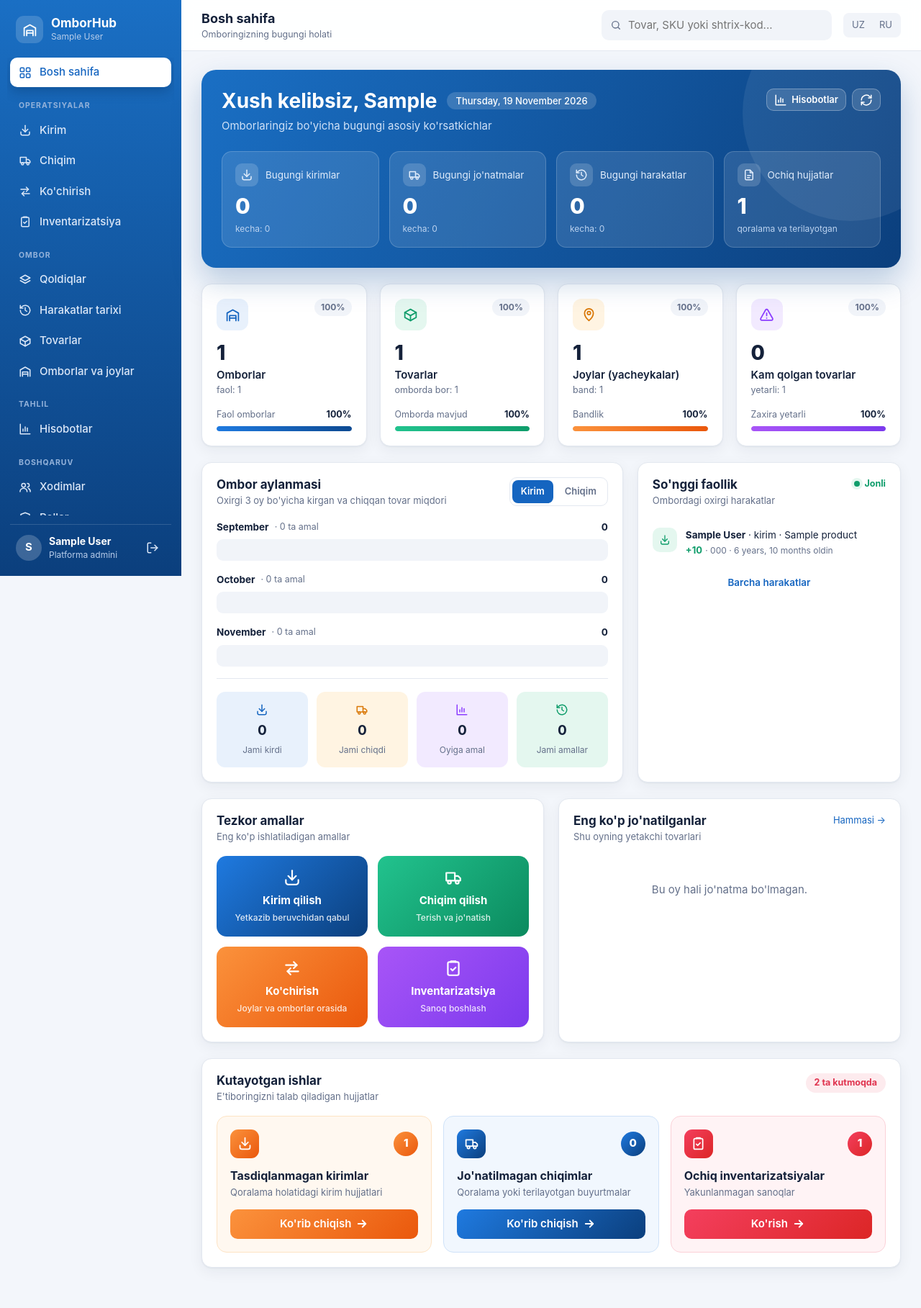
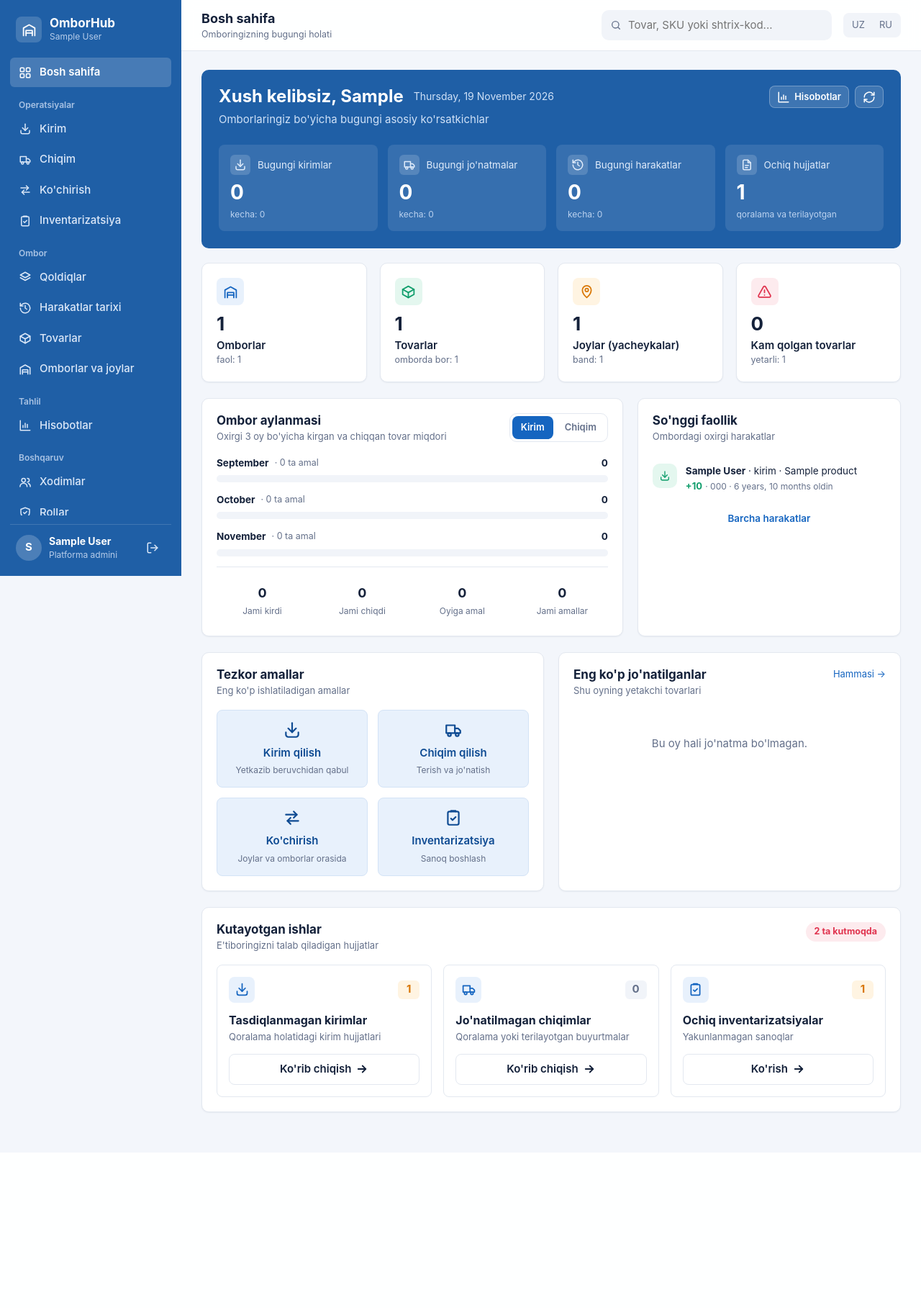
Before and after one commit to Jasmina-coco/WMS, a Django app: page /app/ in a window 1280 px wide. Shown: the whole page at 72% size. After the commit the page ends 1547 px from the top, so only its background shows below. Run offline with Django 5.2, Linux system fonts and the light colour scheme; a user stored in the database is signed in; tables that the repository leaves empty hold one stand-in row (values such as "Sample post"); parts of the project's set-up code (start-up, migrations or seed data) failed here and were passed over.

Commit message:
Dizayn: gradient va bezaklarsiz sodda ko'rinish, ko'k rang saqlandi

```diff
--- a/static/css/app.css
+++ b/static/css/app.css
@@ -17,13 +17,13 @@
   flex-direction: column;
   padding: 18px 14px;
   color: #dce8f8;
-  background: linear-gradient(180deg, var(--brand-1) 0%, var(--brand-2) 100%);
+  background: var(--brand-1);
 }
 
 .brand { display: flex; align-items: center; gap: 11px; padding: 4px 8px 20px; color: #fff; }
 .brand:hover { text-decoration: none; }
 .brand-mark {
-  width: 38px; height: 38px; border-radius: 11px;
+  width: 36px; height: 36px; border-radius: 8px;
   display: grid; place-items: center;
   background: rgba(255, 255, 255, 0.16);
 }
@@ -33,17 +33,17 @@
 
 .nav { flex: 1; overflow-y: auto; margin: 0 -4px; padding: 0 4px; }
 .nav-title {
-  font-size: 10.5px; font-weight: 700; letter-spacing: 0.09em; text-transform: uppercase;
-  color: #93b2da; padding: 16px 12px 6px;
+  font-size: 12px; font-weight: 600;
+  color: #a9c3e4; padding: 14px 12px 4px;
 }
 .nav-link {
   display: flex; align-items: center; gap: 11px;
   padding: 9px 12px; margin-bottom: 2px;
-  border-radius: 10px; color: #dce8f8; font-weight: 500;
+  border-radius: 6px; color: #dce8f8; font-weight: 500;
   transition: background 0.15s, color 0.15s;
 }
 .nav-link:hover { background: rgba(255, 255, 255, 0.1); color: #fff; text-decoration: none; }
-.nav-link.active { background: #fff; color: var(--primary); box-shadow: 0 6px 16px rgba(4, 30, 66, 0.25); }
+.nav-link.active { background: rgba(255, 255, 255, 0.18); color: #fff; font-weight: 600; }
 .nav-badge {
   margin-left: auto; min-width: 20px; padding: 1px 7px; border-radius: 999px;
   background: var(--danger); color: #fff; font-size: 11px; text-align: center;
@@ -150,32 +150,25 @@
 
 .hero {
   position: relative; overflow: hidden;
-  padding: 26px 28px 28px; margin-bottom: 22px;
-  border-radius: 20px; color: #fff;
-  background: linear-gradient(120deg, var(--brand-1) 0%, var(--brand-2) 100%);
-  box-shadow: var(--shadow-lg);
-}
-.hero::after {
-  content: ""; position: absolute; right: -80px; top: -90px;
-  width: 300px; height: 300px; border-radius: 50%;
-  background: rgba(255, 255, 255, 0.07);
+  padding: 22px 24px 24px; margin-bottom: 20px;
+  border-radius: 10px; color: #fff;
+  background: var(--brand-1);
 }
 .hero-top { position: relative; z-index: 1; display: flex; justify-content: space-between; align-items: flex-start; gap: 16px; flex-wrap: wrap; }
-.hero h1 { margin: 0; font-size: 28px; display: flex; align-items: center; gap: 14px; flex-wrap: wrap; }
+.hero h1 { margin: 0; font-size: 24px; display: flex; align-items: center; gap: 14px; flex-wrap: wrap; }
 .hero p { margin: 6px 0 0; color: #cfe1f7; }
-.date-pill { font-size: 13px; font-weight: 500; padding: 4px 12px; border-radius: 999px; background: rgba(255, 255, 255, 0.16); }
+.date-pill { font-size: 14px; font-weight: 400; color: #cfe1f7; }
 .hero .btn { background: rgba(255, 255, 255, 0.14); border-color: rgba(255, 255, 255, 0.28); color: #fff; }
 .hero .btn:hover { background: rgba(255, 255, 255, 0.24); }
 
 .kpis { position: relative; z-index: 1; display: grid; grid-template-columns: repeat(4, minmax(0, 1fr)); gap: 14px; margin-top: 24px; }
 .kpi {
-  padding: 16px 18px; border-radius: 14px;
-  background: rgba(255, 255, 255, 0.11);
-  border: 1px solid rgba(255, 255, 255, 0.18);
+  padding: 14px 16px; border-radius: 8px;
+  background: rgba(255, 255, 255, 0.1);
 }
 .kpi-label { display: flex; align-items: center; gap: 10px; font-size: 13.5px; color: #e0ecfb; }
-.kpi-label .chip { width: 32px; height: 32px; border-radius: 9px; display: grid; place-items: center; background: rgba(255, 255, 255, 0.16); }
-.kpi-value { font-size: 30px; font-weight: 800; margin-top: 12px; line-height: 1; }
+.kpi-label .chip { width: 28px; height: 28px; border-radius: 6px; display: grid; place-items: center; background: rgba(255, 255, 255, 0.16); }
+.kpi-value { font-size: 28px; font-weight: 700; margin-top: 10px; line-height: 1; }
 .kpi-note { font-size: 12px; color: #bcd3f0; margin-top: 8px; }
 
 /* --- Statistik kartalar --- */
@@ -183,15 +176,11 @@
 .stat-cards { display: grid; grid-template-columns: repeat(4, minmax(0, 1fr)); gap: 18px; margin-bottom: 22px; }
 .stat-card { padding: 20px; }
 .stat-card .row { display: flex; justify-content: space-between; align-items: flex-start; }
-.stat-icon { width: 44px; height: 44px; border-radius: 12px; display: grid; place-items: center; }
+.stat-icon { width: 38px; height: 38px; border-radius: 8px; display: grid; place-items: center; }
 .stat-icon .icon { width: 21px; height: 21px; }
-.stat-value { font-size: 28px; font-weight: 800; margin-top: 16px; line-height: 1.1; }
+.stat-value { font-size: 26px; font-weight: 700; margin-top: 12px; line-height: 1.1; }
 .stat-label { font-weight: 600; margin-top: 4px; }
 .stat-sub { font-size: 12.5px; color: var(--muted); }
-.progress-row { display: flex; justify-content: space-between; font-size: 12.5px; color: var(--muted); margin-top: 16px; }
-.progress-row b { color: var(--text); }
-.progress { height: 7px; border-radius: 999px; background: var(--surface-2); margin-top: 6px; overflow: hidden; }
-.progress span { display: block; height: 100%; border-radius: inherit; }
 
 .trend {
   display: inline-flex; align-items: center; gap: 4px;
@@ -203,15 +192,11 @@
 .trend.down { background: var(--danger-soft); color: var(--danger); }
 .trend.flat { background: var(--surface-2); color: var(--muted); }
 
-/* Rang to'plamlari: ikon foni, progress va gradient tugmalar uchun */
+/* Rang to'plamlari: ikon foni uchun */
 .tone-blue .stat-icon, .tone-blue.soft { background: var(--primary-soft); color: var(--primary); }
-.tone-blue .progress span { background: linear-gradient(90deg, #1f7ae0, var(--primary-dark)); }
 .tone-green .stat-icon, .tone-green.soft { background: var(--success-soft); color: var(--success); }
-.tone-green .progress span { background: linear-gradient(90deg, #22c38e, var(--success)); }
 .tone-orange .stat-icon, .tone-orange.soft { background: var(--warning-soft); color: var(--warning); }
-.tone-orange .progress span { background: linear-gradient(90deg, #fb923c, #ea580c); }
 .tone-violet .stat-icon, .tone-violet.soft { background: var(--violet-soft); color: var(--violet); }
-.tone-violet .progress span { background: linear-gradient(90deg, #a855f7, #7c3aed); }
 .tone-red .stat-icon, .tone-red.soft { background: var(--danger-soft); color: var(--danger); }
 
 /* --- Analitika va faollik --- */
@@ -226,28 +211,27 @@
 }
 .segmented button.active { background: var(--primary); color: #fff; }
 
-.bar-item { margin-bottom: 16px; }
+.bar-item { margin-bottom: 14px; }
 .bar-meta { display: flex; align-items: center; gap: 8px; font-size: 13.5px; margin-bottom: 7px; }
 .bar-meta b { font-weight: 700; }
 .bar-meta .muted { font-size: 12.5px; }
 .bar-meta .end { margin-left: auto; display: flex; align-items: center; gap: 10px; font-weight: 700; }
-.bar { height: 30px; border-radius: 9px; background: var(--surface-2); overflow: hidden; }
+.bar { height: 10px; border-radius: 5px; background: var(--surface-2); overflow: hidden; }
 .bar span {
-  display: flex; align-items: center; justify-content: flex-end;
-  height: 100%; min-width: 44px; padding-right: 10px;
-  border-radius: 9px; color: #fff; font-size: 12px; font-weight: 700;
-  background: linear-gradient(90deg, #1f7ae0, var(--primary-dark));
+  display: block; height: 100%; min-width: 4px;
+  border-radius: 5px;
+  background: var(--primary);
   transition: width 0.6s ease;
 }
-.bar.out span { background: linear-gradient(90deg, #fb923c, #ea580c); }
+.bar.out span { background: #dd7a2c; }
 [data-series] { display: none; }
 [data-series].shown { display: block; }
 .bar-meta [data-series].shown { display: inline; }
 
 .mini-stats { display: grid; grid-template-columns: repeat(4, 1fr); gap: 12px; padding-top: 18px; margin-top: 6px; border-top: 1px solid var(--border); }
-.mini-stat { padding: 14px 10px; border-radius: 12px; text-align: center; }
-.mini-stat .icon { width: 18px; height: 18px; }
-.mini-stat b { display: block; font-size: 19px; margin-top: 4px; color: var(--text); }
+.mini-stat { padding: 4px 10px; text-align: center; }
+.mini-stat .icon { display: none; }
+.mini-stat b { display: block; font-size: 18px; color: var(--text); }
 .mini-stat small { color: var(--muted); font-size: 12px; }
 
 .live-dot { display: inline-flex; align-items: center; gap: 6px; font-size: 12.5px; font-weight: 700; color: var(--success); }
@@ -268,30 +252,22 @@
 .quick { display: grid; grid-template-columns: 1fr 1fr; gap: 14px; }
 .quick a {
   display: flex; flex-direction: column; align-items: center; justify-content: center; gap: 4px;
-  min-height: 112px; padding: 16px; border-radius: 14px;
-  color: #fff; text-align: center; font-weight: 700;
-  transition: transform 0.15s, box-shadow 0.15s;
+  min-height: 92px; padding: 14px; border-radius: 8px;
+  background: var(--primary-soft); color: var(--primary-dark); text-align: center; font-weight: 600;
+  border: 1px solid #d3e3f6;
 }
-.quick a:hover { text-decoration: none; transform: translateY(-2px); box-shadow: 0 12px 24px rgba(20, 33, 58, 0.18); }
+.quick a:hover { text-decoration: none; background: #dceafa; }
 .quick a .icon { width: 26px; height: 26px; margin-bottom: 4px; }
-.quick a small { font-weight: 500; opacity: 0.85; font-size: 12px; }
-.grad-blue { background: linear-gradient(135deg, #1f7ae0, var(--brand-2)); }
-.grad-green { background: linear-gradient(135deg, #22c38e, #0b8a5e); }
-.grad-orange { background: linear-gradient(135deg, #fb923c, #ea580c); }
-.grad-violet { background: linear-gradient(135deg, #a855f7, #7c3aed); }
+.quick a small { font-weight: 400; color: var(--muted); font-size: 12px; }
 
 /* --- Eng ko'p jo'natilgan tovarlar --- */
 
-.leader { display: flex; align-items: center; gap: 14px; padding: 13px 14px; border-radius: 12px; background: var(--surface-2); margin-bottom: 10px; }
-.leader:last-child { margin-bottom: 0; }
+.leader { display: flex; align-items: center; gap: 12px; padding: 10px 0; border-bottom: 1px solid var(--border); }
+.leader:last-child { border-bottom: 0; }
 .leader-badge {
-  position: relative; width: 44px; height: 44px; flex: none; border-radius: 11px;
-  display: grid; place-items: center; color: #fff; font-weight: 800; font-size: 14px;
-}
-.leader-badge i {
-  position: absolute; top: -7px; right: -7px; width: 20px; height: 20px; border-radius: 50%;
-  display: grid; place-items: center; font-style: normal; font-size: 11px;
-  background: #fff; color: var(--text); box-shadow: var(--shadow);
+  width: 28px; height: 28px; flex: none; border-radius: 50%;
+  display: grid; place-items: center; font-weight: 700; font-size: 13px;
+  background: var(--primary-soft); color: var(--primary-dark);
 }
 .leader .name { flex: 1; min-width: 0; }
 .leader .name b { display: block; overflow: hidden; text-overflow: ellipsis; white-space: nowrap; }
@@ -299,28 +275,20 @@
 .leader .total { text-align: right; }
 .leader .total b { display: block; font-size: 16px; }
 .leader .total small { color: var(--muted); font-size: 12px; }
-.rank-1 { background: linear-gradient(135deg, #fbbf24, #f59e0b); }
-.rank-2 { background: linear-gradient(135deg, #9ca3af, #6b7280); }
-.rank-3 { background: linear-gradient(135deg, #fb923c, #ea580c); }
 
 /* --- Kutayotgan ishlar --- */
 
 .pending-badge { padding: 4px 12px; border-radius: 999px; font-size: 12.5px; font-weight: 700; background: var(--danger-soft); color: var(--danger); }
 .pending-grid { display: grid; grid-template-columns: repeat(3, 1fr); gap: 16px; }
-.pending-item { position: relative; padding: 18px; border-radius: 14px; border: 1px solid; }
+.pending-item { padding: 16px; border-radius: 8px; border: 1px solid var(--border); background: var(--surface); }
 .pending-item .top { display: flex; justify-content: space-between; align-items: center; }
-.pending-item .count { min-width: 34px; height: 34px; padding: 0 10px; border-radius: 999px; display: grid; place-items: center; color: #fff; font-weight: 800; }
+.pending-item .count { min-width: 30px; height: 26px; padding: 0 8px; border-radius: 6px; display: grid; place-items: center; font-weight: 700; background: var(--surface-2); color: var(--muted); }
+.pending-item .count.on { background: var(--warning-soft); color: var(--warning); }
 .pending-item h3 { margin: 14px 0 4px; font-size: 16px; }
 .pending-item p { margin: 0 0 14px; color: var(--muted); font-size: 13px; }
-.pending-item .btn { width: 100%; border: 0; color: #fff; }
-.pending-item .stat-icon { width: 40px; height: 40px; border-radius: 11px; color: #fff; }
-.p-orange { background: #fff8f0; border-color: #fde3c4; }
-.p-orange .count, .p-orange .stat-icon, .p-orange .btn { background: linear-gradient(135deg, #fb923c, #ea580c); }
-.p-blue { background: #f1f7fe; border-color: #cfe2f8; }
-.p-blue .count, .p-blue .stat-icon, .p-blue .btn { background: linear-gradient(135deg, #1f7ae0, var(--brand-2)); }
-.p-red { background: #fff3f5; border-color: #fbd1d8; }
-.p-red .count, .p-red .stat-icon, .p-red .btn { background: linear-gradient(135deg, #f43f5e, #dc2626); }
-.pending-item .btn:hover { filter: brightness(1.05); }
+.pending-item .btn { width: 100%; }
+.pending-item .stat-icon { width: 36px; height: 36px; border-radius: 8px; background: var(--primary-soft); color: var(--primary); }
+
 
 /* --- Moslashuvchanlik --- */
 
--- a/static/css/base.css
+++ b/static/css/base.css
@@ -14,7 +14,7 @@
   --primary: #1565c0;
   --primary-dark: #0d4a92;
   --primary-soft: #e8f1fc;
-  --brand-1: #1a6fc4;
+  --brand-1: #1f5fa6;
   --brand-2: #0b3f7d;
   --success: #0f9d6b;
   --success-soft: #e4f7ef;
@@ -24,10 +24,9 @@
   --danger-soft: #fdebee;
   --violet: #8b3dff;
   --violet-soft: #f2eaff;
-  --radius: 14px;
-  --radius-sm: 10px;
-  --shadow: 0 1px 2px rgba(20, 33, 58, 0.05), 0 6px 20px rgba(20, 33, 58, 0.06);
-  --shadow-lg: 0 18px 40px rgba(13, 74, 146, 0.25);
+  --radius: 10px;
+  --radius-sm: 8px;
+  --shadow: 0 1px 2px rgba(20, 33, 58, 0.06);
   --font: "Inter", -apple-system, BlinkMacSystemFont, "Segoe UI", Roboto, Arial, sans-serif;
 }
 
--- a/templates/reports/_stat_card.html
+++ b/templates/reports/_stat_card.html
@@ -1,12 +1,7 @@
 {% load wms %}
 <div class="card stat-card tone-{{ tone }}">
-  <div class="row">
-    <span class="stat-icon">{% include "_icon.html" with name=icon %}</span>
-    <span class="trend flat">{{ card.progress }}%</span>
-  </div>
+  <span class="stat-icon">{% include "_icon.html" with name=icon %}</span>
   <div class="stat-value">{{ card.value }}</div>
   <div class="stat-label">{{ label }}</div>
   <div class="stat-sub">{{ sub_label }}: {{ card.sub }}</div>
-  <div class="progress-row"><span>{{ progress_label }}</span><b>{{ card.progress }}%</b></div>
-  <div class="progress"><span style="width:{{ card.progress }}%"></span></div>
 </div>
--- a/templates/reports/dashboard.html
+++ b/templates/reports/dashboard.html
@@ -45,13 +45,13 @@
 <section class="stat-cards">
   {% for card in cards %}
     {% if card.key == "warehouses" %}
-      {% include "reports/_stat_card.html" with tone="blue" icon="warehouse" label=_("Omborlar") sub_label=_("faol") progress_label=_("Faol omborlar") %}
+      {% include "reports/_stat_card.html" with tone="blue" icon="warehouse" label=_("Omborlar") sub_label=_("faol") %}
     {% elif card.key == "products" %}
-      {% include "reports/_stat_card.html" with tone="green" icon="box" label=_("Tovarlar") sub_label=_("omborda bor") progress_label=_("Omborda mavjud") %}
+      {% include "reports/_stat_card.html" with tone="green" icon="box" label=_("Tovarlar") sub_label=_("omborda bor") %}
     {% elif card.key == "locations" %}
-      {% include "reports/_stat_card.html" with tone="orange" icon="pin" label=_("Joylar (yacheykalar)") sub_label=_("band") progress_label=_("Bandlik") %}
+      {% include "reports/_stat_card.html" with tone="orange" icon="pin" label=_("Joylar (yacheykalar)") sub_label=_("band") %}
     {% else %}
-      {% include "reports/_stat_card.html" with tone="violet" icon="alert" label=_("Kam qolgan tovarlar") sub_label=_("yetarli") progress_label=_("Zaxira yetarli") %}
+      {% include "reports/_stat_card.html" with tone="red" icon="alert" label=_("Kam qolgan tovarlar") sub_label=_("yetarli") %}
     {% endif %}
   {% endfor %}
 </section>
@@ -81,16 +81,16 @@
           <span data-series="out">{{ row.outgoing|qty }}</span>
         </span>
       </div>
-      <div class="bar shown" data-series="in">{% if row.in_width %}<span style="width:{{ row.in_width }}%">{{ row.in_width }}%</span>{% endif %}</div>
-      <div class="bar out" data-series="out">{% if row.out_width %}<span style="width:{{ row.out_width }}%">{{ row.out_width }}%</span>{% endif %}</div>
+      <div class="bar shown" data-series="in">{% if row.in_width %}<span style="width:{{ row.in_width }}%"></span>{% endif %}</div>
+      <div class="bar out" data-series="out">{% if row.out_width %}<span style="width:{{ row.out_width }}%"></span>{% endif %}</div>
     </div>
     {% endfor %}
 
     <div class="mini-stats">
-      <div class="mini-stat tone-blue soft">{% include "_icon.html" with name="in" %}<b>{{ flow_totals.incoming|qty }}</b><small>{% translate "Jami kirdi" %}</small></div>
-      <div class="mini-stat tone-orange soft">{% include "_icon.html" with name="truck" %}<b>{{ flow_totals.outgoing|qty }}</b><small>{% translate "Jami chiqdi" %}</small></div>
-      <div class="mini-stat tone-violet soft">{% include "_icon.html" with name="chart" %}<b>{{ flow_totals.per_month }}</b><small>{% translate "Oyiga amal" %}</small></div>
-      <div class="mini-stat tone-green soft">{% include "_icon.html" with name="history" %}<b>{{ flow_totals.operations }}</b><small>{% translate "Jami amallar" %}</small></div>
+      <div class="mini-stat">{% include "_icon.html" with name="in" %}<b>{{ flow_totals.incoming|qty }}</b><small>{% translate "Jami kirdi" %}</small></div>
+      <div class="mini-stat">{% include "_icon.html" with name="truck" %}<b>{{ flow_totals.outgoing|qty }}</b><small>{% translate "Jami chiqdi" %}</small></div>
+      <div class="mini-stat">{% include "_icon.html" with name="chart" %}<b>{{ flow_totals.per_month }}</b><small>{% translate "Oyiga amal" %}</small></div>
+      <div class="mini-stat">{% include "_icon.html" with name="history" %}<b>{{ flow_totals.operations }}</b><small>{% translate "Jami amallar" %}</small></div>
     </div>
   </div>
 
@@ -100,7 +100,6 @@
         <h2>{% translate "So'nggi faollik" %}</h2>
         <p>{% translate "Ombordagi oxirgi harakatlar" %}</p>
       </div>
-      <span class="live-dot">{% translate "Jonli" %}</span>
     </div>
     <ul class="feed">
       {% for m in activity %}
@@ -128,10 +127,10 @@
   <div class="card">
     <div class="card-head"><div><h2>{% translate "Tezkor amallar" %}</h2><p>{% translate "Eng ko'p ishlatiladigan amallar" %}</p></div></div>
     <div class="quick">
-      {% if user|can:"receipts.create" %}<a class="grad-blue" href="{% url 'operations:create' 'receipt' %}">{% include "_icon.html" with name="in" %}{% translate "Kirim qilish" %}<small>{% translate "Yetkazib beruvchidan qabul" %}</small></a>{% endif %}
-      {% if user|can:"shipments.create" %}<a class="grad-green" href="{% url 'operations:create' 'shipment' %}">{% include "_icon.html" with name="truck" %}{% translate "Chiqim qilish" %}<small>{% translate "Terish va jo'natish" %}</small></a>{% endif %}
-      {% if user|can:"transfers.create" %}<a class="grad-orange" href="{% url 'operations:create' 'transfer' %}">{% include "_icon.html" with name="swap" %}{% translate "Ko'chirish" %}<small>{% translate "Joylar va omborlar orasida" %}</small></a>{% endif %}
-      {% if user|can:"counts.do" %}<a class="grad-violet" href="{% url 'operations:count_create' %}">{% include "_icon.html" with name="clipboard" %}{% translate "Inventarizatsiya" %}<small>{% translate "Sanoq boshlash" %}</small></a>{% endif %}
+      {% if user|can:"receipts.create" %}<a href="{% url 'operations:create' 'receipt' %}">{% include "_icon.html" with name="in" %}{% translate "Kirim qilish" %}<small>{% translate "Yetkazib beruvchidan qabul" %}</small></a>{% endif %}
+      {% if user|can:"shipments.create" %}<a href="{% url 'operations:create' 'shipment' %}">{% include "_icon.html" with name="truck" %}{% translate "Chiqim qilish" %}<small>{% translate "Terish va jo'natish" %}</small></a>{% endif %}
+      {% if user|can:"transfers.create" %}<a href="{% url 'operations:create' 'transfer' %}">{% include "_icon.html" with name="swap" %}{% translate "Ko'chirish" %}<small>{% translate "Joylar va omborlar orasida" %}</small></a>{% endif %}
+      {% if user|can:"counts.do" %}<a href="{% url 'operations:count_create' %}">{% include "_icon.html" with name="clipboard" %}{% translate "Inventarizatsiya" %}<small>{% translate "Sanoq boshlash" %}</small></a>{% endif %}
     </div>
   </div>
 
@@ -142,7 +141,7 @@
     </div>
     {% for p in top_products %}
     <div class="leader">
-      <span class="leader-badge rank-{{ forloop.counter }}">{{ p.product__name|slice:":2"|upper }}<i>{{ forloop.counter }}</i></span>
+      <span class="leader-badge">{{ forloop.counter }}</span>
       <div class="name"><b>{{ p.product__name }}</b><small>{{ p.product__sku }} · {% blocktranslate count n=p.operations %}{{ n }} ta jo'natma{% plural %}{{ n }} ta jo'natma{% endblocktranslate %}</small></div>
       <div class="total"><b>{{ p.shipped|qty }}</b><small>{% translate "jo'natildi" %}</small></div>
     </div>
@@ -160,19 +159,19 @@
   </div>
   <div class="pending-grid">
     <div class="pending-item p-orange">
-      <div class="top"><span class="stat-icon">{% include "_icon.html" with name="in" %}</span><span class="count">{{ pending.receipts }}</span></div>
+      <div class="top"><span class="stat-icon">{% include "_icon.html" with name="in" %}</span><span class="count{% if pending.receipts %} on{% endif %}">{{ pending.receipts }}</span></div>
       <h3>{% translate "Tasdiqlanmagan kirimlar" %}</h3>
       <p>{% translate "Qoralama holatidagi kirim hujjatlari" %}</p>
       {% if user|can:"receipts.view" %}<a class="btn" href="{% url 'operations:list' 'receipt' %}?status=draft">{% translate "Ko'rib chiqish" %} {% include "_icon.html" with name="arrow" %}</a>{% endif %}
     </div>
     <div class="pending-item p-blue">
-      <div class="top"><span class="stat-icon">{% include "_icon.html" with name="truck" %}</span><span class="count">{{ pending.shipments }}</span></div>
+      <div class="top"><span class="stat-icon">{% include "_icon.html" with name="truck" %}</span><span class="count{% if pending.shipments %} on{% endif %}">{{ pending.shipments }}</span></div>
       <h3>{% translate "Jo'natilmagan chiqimlar" %}</h3>
       <p>{% translate "Qoralama yoki terilayotgan buyurtmalar" %}</p>
       {% if user|can:"shipments.view" %}<a class="btn" href="{% url 'operations:list' 'shipment' %}">{% translate "Ko'rib chiqish" %} {% include "_icon.html" with name="arrow" %}</a>{% endif %}
     </div>
     <div class="pending-item p-red">
-      <div class="top"><span class="stat-icon">{% include "_icon.html" with name="clipboard" %}</span><span class="count">{{ pending.counts }}</span></div>
+      <div class="top"><span class="stat-icon">{% include "_icon.html" with name="clipboard" %}</span><span class="count{% if pending.counts %} on{% endif %}">{{ pending.counts }}</span></div>
       <h3>{% translate "Ochiq inventarizatsiyalar" %}</h3>
       <p>{% translate "Yakunlanmagan sanoqlar" %}</p>
       {% if user|can:"counts.view" %}<a class="btn" href="{% url 'operations:counts' %}">{% translate "Ko'rish" %} {% include "_icon.html" with name="arrow" %}</a>{% endif %}
```
